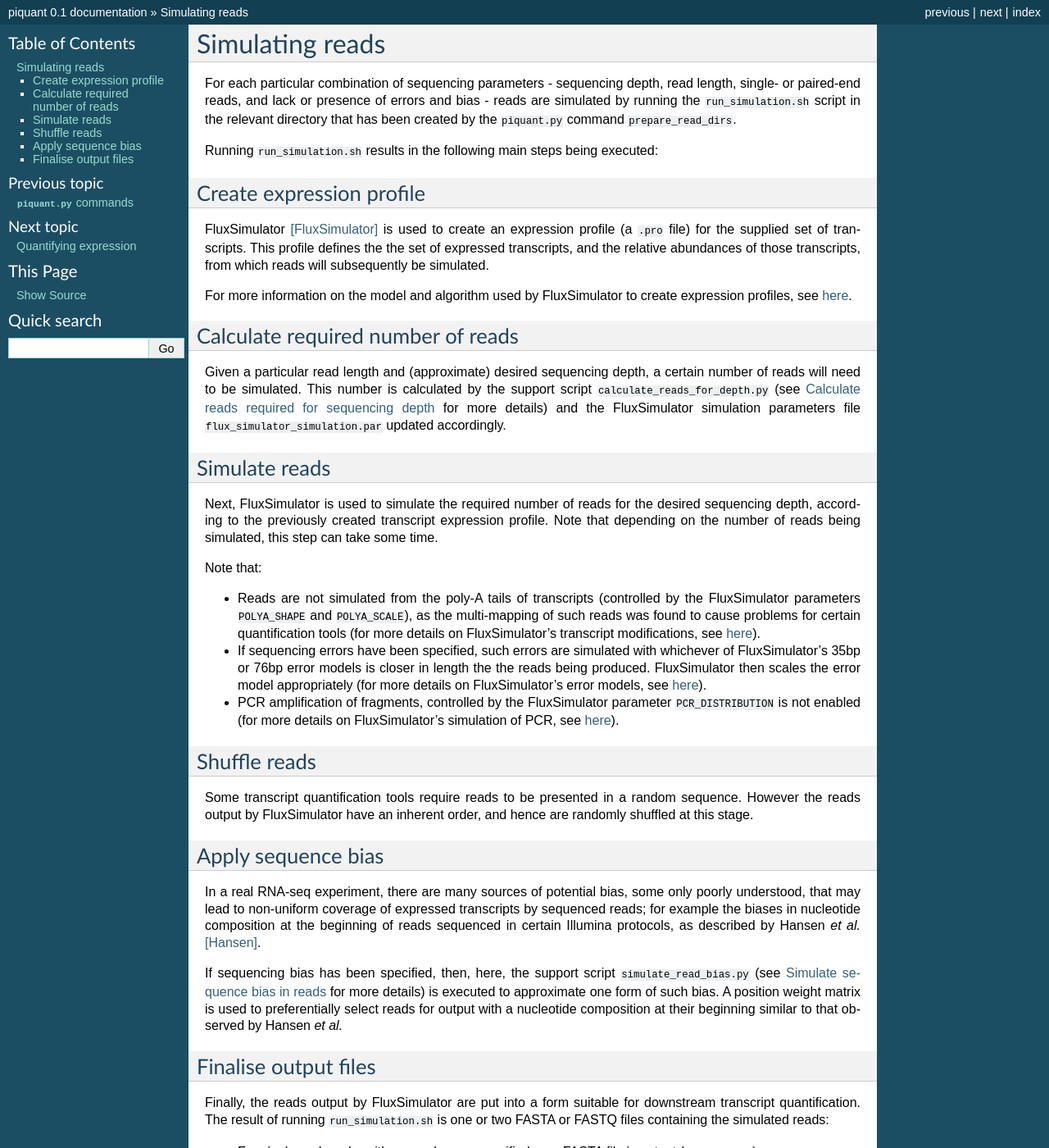
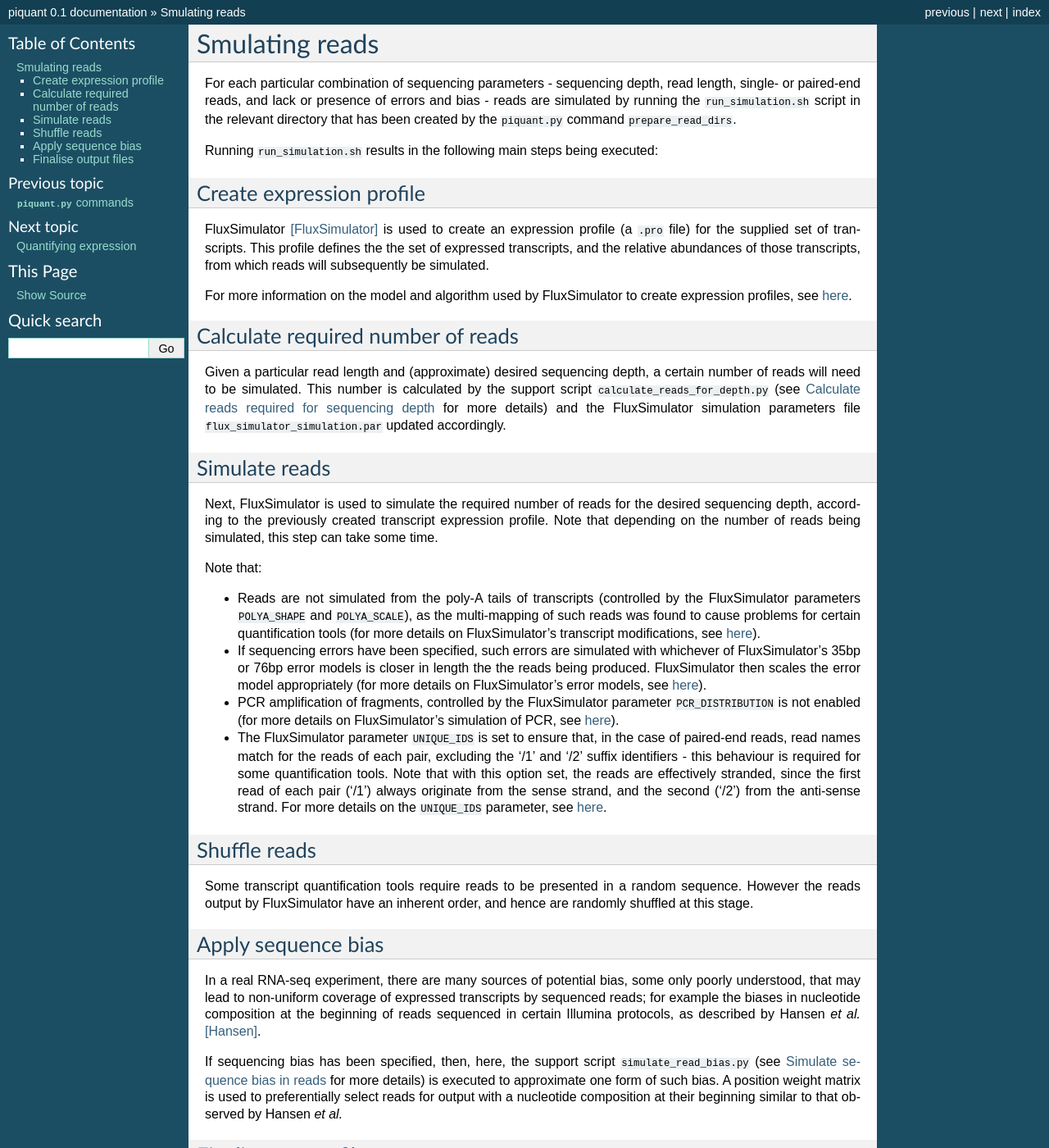
Before and after one commit to lweasel/piquant, a Sphinx documentation site: the page built from docs/simulation.rst, in a window 1280 px wide and 1400 px high. Shown: the whole window at 82% size. Built offline with Sphinx 7.4.7, drawn with Linux system fonts in a browser that asks for light colours; some of the changed text lies outside the part shown.

Commit message:
Add information on use of the UNIQUE_IDS parameter.

```diff
--- a/docs/simulation.rst
+++ b/docs/simulation.rst
@@ -1,4 +1,4 @@
-Simulating reads
+Smulating reads
 ================
 
 For each particular combination of sequencing parameters - sequencing depth, read length, single- or paired-end reads, and lack or presence of errors and bias - reads are simulated by running the ``run_simulation.sh`` script in the relevant directory that has been created by the ``piquant.py`` command ``prepare_read_dirs``.
@@ -27,6 +27,7 @@ Note that:
 * Reads are not simulated from the poly-A tails of transcripts (controlled by the FluxSimulator parameters ``POLYA_SHAPE`` and ``POLYA_SCALE``), as the multi-mapping of such reads was found to cause problems for certain quantification tools (for more details on FluxSimulator's transcript modifications, see `here <http://sammeth.net/confluence/display/SIM/4.1.2+-+Transcript+Modifications>`_).
 * If sequencing errors have been specified, such errors are simulated with whichever of FluxSimulator's 35bp or 76bp error models is closer in length the the reads being produced. FluxSimulator then scales the error model appropriately (for more details on FluxSimulator's error models, see `here <http://sammeth.net/confluence/display/SIM/4.5.4+-+Error+Models>`_).
 * PCR amplification of fragments, controlled by the FluxSimulator parameter ``PCR_DISTRIBUTION`` is not enabled (for more details on FluxSimulator's simulation of PCR, see `here <http://sammeth.net/confluence/display/SIM/4.4.2+-+PCR+Amplification>`_).
+* The FluxSimulator parameter ``UNIQUE_IDS`` is set to ensure that, in the case of paired-end reads, read names match for the reads of each pair, excluding the '/1' and '/2' suffix identifiers - this behaviour is required for some quantification tools. Note that with this option set, the reads are effectively stranded, since the first read of each pair ('/1') always originate from the sense strand, and the second ('/2') from the anti-sense strand. For more details on the ``UNIQUE_IDS`` parameter, see `here <http://sammeth.net/confluence/display/SIM/4.5.2+-+Read+Identifiers>`_.
 
 Shuffle reads
 ^^^^^^^^^^^^^
```
